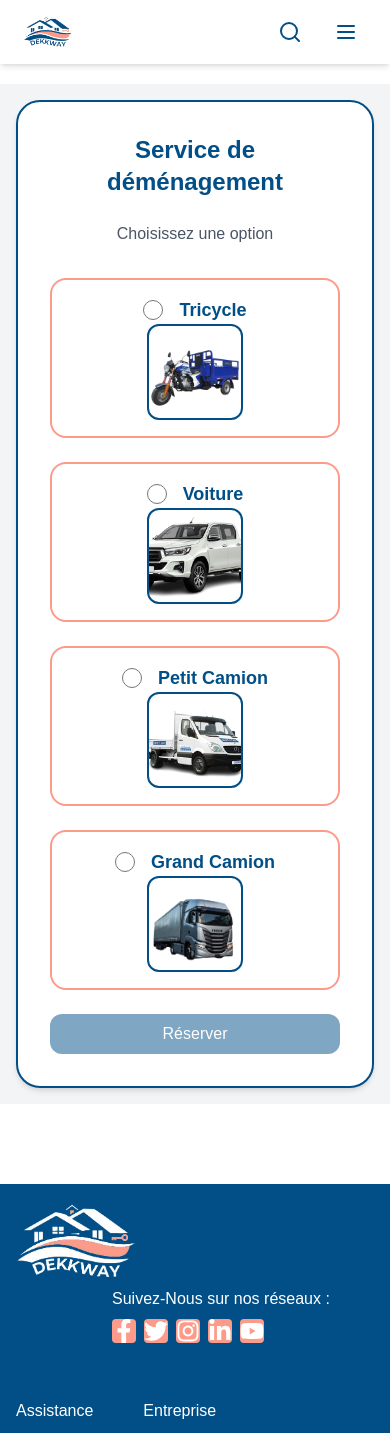
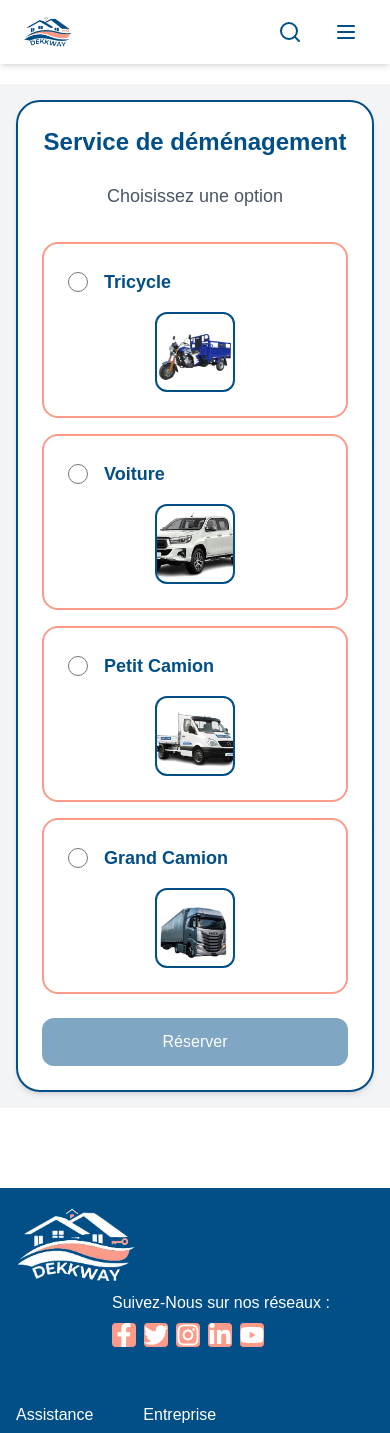
Before and after one commit to Solen-Free/Dekkway, a Next.js app in the folder frontend_dekkway/frontend/: page /demenagement in a window 390 px wide. Shown: the top 1433 px of the page. Built offline with nearby package versions, Linux system fonts and the light colour scheme.

Commit message:
Update page.tsx

```diff
--- a/frontend_dekkway/frontend/app/demenagement/page.tsx
+++ b/frontend_dekkway/frontend/app/demenagement/page.tsx
@@ -1,11 +1,11 @@
-"use client"; // Assurez-vous que ce composant est exécuté côté client
+"use client";
 
 import React, { useState } from 'react';
-import { motion } from 'framer-motion'; // Import de Framer Motion
-import Link from 'next/link'; // Import de Link si vous utilisez Next.js
+import { motion } from 'framer-motion';
+import Link from 'next/link';
 
 const ServicePage: React.FC = () => {
-  const [selectedOption, setSelectedOption] = useState<string | null>(null); // État pour l'option sélectionnée
+  const [selectedOption, setSelectedOption] = useState<string | null>(null);
 
   // Animation pour les cartes
   const cardVariants = {
@@ -35,22 +35,22 @@ const ServicePage: React.FC = () => {
   return (
     <div className="min-h-screen bg-gray-100 flex items-center justify-center p-4">
       <motion.div
-        className="bg-white p-8 rounded-3xl shadow-md w-full max-w-2xl border-2 border-[#014F86]"
+        className="bg-white p-6 md:p-8 rounded-3xl shadow-md w-full max-w-2xl border-2 border-[#014F86]"
         initial={{ opacity: 0, y: 20 }}
         animate={{ opacity: 1, y: 0 }}
         transition={{ duration: 0.5 }}
       >
-        <h1 className="text-2xl font-bold text-center mb-6 text-[#014F86]">
+        <h1 className="text-2xl md:text-3xl font-bold text-center mb-6 text-[#014F86]">
           Service de déménagement
         </h1>
-        <p className="text-gray-600 text-center mb-8">
+        <p className="text-gray-600 text-center mb-8 text-lg md:text-xl">
           Choisissez une option
         </p>
 
-        <div className="space-y-6">
+        <div className="space-y-4 md:space-y-6">
           {/* Option Tricycle */}
           <motion.label
-            className={`flex flex-col md:flex-row items-center justify-between p-4 border-2 ${
+            className={`flex flex-col md:flex-row items-center justify-between p-6 border-2 ${
               selectedOption === 'tricycle' ? 'border-[#014F86]' : 'border-[#FC9B89]'
             } rounded-2xl hover:shadow-md transition-shadow cursor-pointer`}
             variants={cardVariants}
@@ -58,7 +58,7 @@ const ServicePage: React.FC = () => {
             animate="visible"
             whileHover="hover"
           >
-            <div className="flex items-center">
+            <div className="flex items-center w-full md:w-auto">
               <input
                 type="radio"
                 name="service"
@@ -68,10 +68,10 @@ const ServicePage: React.FC = () => {
                 className="form-radio h-5 w-5 text-[#014F86] rounded-full border-gray-300 focus:ring-[#FC9B89]"
               />
               <div className="ml-4">
-                <h2 className="text-lg font-semibold text-[#014F86]">Tricycle</h2>
+                <h2 className="text-lg md:text-xl font-semibold text-[#014F86]">Tricycle</h2>
               </div>
             </div>
-            <div className="w-24 h-24 md:ml-4 border-2 border-[#014F86] rounded-xl overflow-hidden">
+            <div className="w-20 h-20 md:w-24 md:h-24 mt-4 md:mt-0 md:ml-4 border-2 border-[#014F86] rounded-xl overflow-hidden">
               <img
                 src="../images/try.png" // Remplacez par le chemin de votre image
                 alt="Tricycle"
@@ -82,7 +82,7 @@ const ServicePage: React.FC = () => {
 
           {/* Option Voiture */}
           <motion.label
-            className={`flex flex-col md:flex-row items-center justify-between p-4 border-2 ${
+            className={`flex flex-col md:flex-row items-center justify-between p-6 border-2 ${
               selectedOption === 'voiture' ? 'border-[#014F86]' : 'border-[#FC9B89]'
             } rounded-2xl hover:shadow-md transition-shadow cursor-pointer`}
             variants={cardVariants}
@@ -90,7 +90,7 @@ const ServicePage: React.FC = () => {
             animate="visible"
             whileHover="hover"
           >
-            <div className="flex items-center">
+            <div className="flex items-center w-full md:w-auto">
               <input
                 type="radio"
                 name="service"
@@ -100,10 +100,10 @@ const ServicePage: React.FC = () => {
                 className="form-radio h-5 w-5 text-[#014F86] rounded-full border-gray-300 focus:ring-[#FC9B89]"
               />
               <div className="ml-4">
-                <h2 className="text-lg font-semibold text-[#014F86]">Voiture</h2>
+                <h2 className="text-lg md:text-xl font-semibold text-[#014F86]">Voiture</h2>
               </div>
             </div>
-            <div className="w-24 h-24 md:ml-4 border-2 border-[#014F86] rounded-xl overflow-hidden">
+            <div className="w-20 h-20 md:w-24 md:h-24 mt-4 md:mt-0 md:ml-4 border-2 border-[#014F86] rounded-xl overflow-hidden">
               <img
                 src="../images/voit.png" // Remplacez par le chemin de votre image
                 alt="Voiture"
@@ -114,7 +114,7 @@ const ServicePage: React.FC = () => {
 
           {/* Option Petit Camion */}
           <motion.label
-            className={`flex flex-col md:flex-row items-center justify-between p-4 border-2 ${
+            className={`flex flex-col md:flex-row items-center justify-between p-6 border-2 ${
               selectedOption === 'petit-camion' ? 'border-[#014F86]' : 'border-[#FC9B89]'
             } rounded-2xl hover:shadow-md transition-shadow cursor-pointer`}
             variants={cardVariants}
@@ -122,7 +122,7 @@ const ServicePage: React.FC = () => {
             animate="visible"
             whileHover="hover"
           >
-            <div className="flex items-center">
+            <div className="flex items-center w-full md:w-auto">
               <input
                 type="radio"
                 name="service"
@@ -132,10 +132,10 @@ const ServicePage: React.FC = () => {
                 className="form-radio h-5 w-5 text-[#014F86] rounded-full border-gray-300 focus:ring-[#FC9B89]"
               />
               <div className="ml-4">
-                <h2 className="text-lg font-semibold text-[#014F86]">Petit Camion</h2>
+                <h2 className="text-lg md:text-xl font-semibold text-[#014F86]">Petit Camion</h2>
               </div>
             </div>
-            <div className="w-24 h-24 md:ml-4 border-2 border-[#014F86] rounded-xl overflow-hidden">
+            <div className="w-20 h-20 md:w-24 md:h-24 mt-4 md:mt-0 md:ml-4 border-2 border-[#014F86] rounded-xl overflow-hidden">
               <img
                 src="../images/petit.png" // Remplacez par le chemin de votre image
                 alt="Petit Camion"
@@ -146,7 +146,7 @@ const ServicePage: React.FC = () => {
 
           {/* Option Grand Camion */}
           <motion.label
-            className={`flex flex-col md:flex-row items-center justify-between p-4 border-2 ${
+            className={`flex flex-col md:flex-row items-center justify-between p-6 border-2 ${
               selectedOption === 'grand-camion' ? 'border-[#014F86]' : 'border-[#FC9B89]'
             } rounded-2xl hover:shadow-md transition-shadow cursor-pointer`}
             variants={cardVariants}
@@ -154,7 +154,7 @@ const ServicePage: React.FC = () => {
             animate="visible"
             whileHover="hover"
           >
-            <div className="flex items-center">
+            <div className="flex items-center w-full md:w-auto">
               <input
                 type="radio"
                 name="service"
@@ -164,10 +164,10 @@ const ServicePage: React.FC = () => {
                 className="form-radio h-5 w-5 text-[#014F86] rounded-full border-gray-300 focus:ring-[#FC9B89]"
               />
               <div className="ml-4">
-                <h2 className="text-lg font-semibold text-[#014F86]">Grand Camion</h2>
+                <h2 className="text-lg md:text-xl font-semibold text-[#014F86]">Grand Camion</h2>
               </div>
             </div>
-            <div className="w-24 h-24 md:ml-4 border-2 border-[#014F86] rounded-xl overflow-hidden">
+            <div className="w-20 h-20 md:w-24 md:h-24 mt-4 md:mt-0 md:ml-4 border-2 border-[#014F86] rounded-xl overflow-hidden">
               <img
                 src="/images/gros.png" // Remplacez par le chemin de votre image
                 alt="Grand Camion"
@@ -181,7 +181,7 @@ const ServicePage: React.FC = () => {
         <motion.button
           onClick={handleReservation}
           disabled={!selectedOption} // Désactivé si aucune option n'est sélectionnée
-          className="w-full mt-6 bg-[#014F86] text-white py-2 px-4 rounded-xl hover:bg-[#FC9B89] focus:outline-none focus:ring-2 focus:ring-[#FC9B89] focus:ring-offset-2 disabled:opacity-50 transition-colors"
+          className="w-full mt-6 bg-[#014F86] text-white py-3 px-6 rounded-xl hover:bg-[#FC9B89] focus:outline-none focus:ring-2 focus:ring-[#FC9B89] focus:ring-offset-2 disabled:opacity-50 transition-colors"
           variants={buttonVariants}
           whileHover="hover"
         >
```
